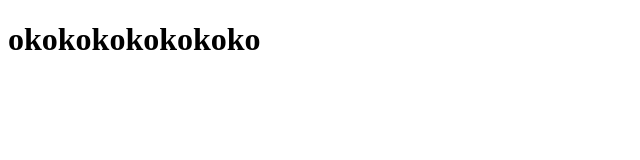
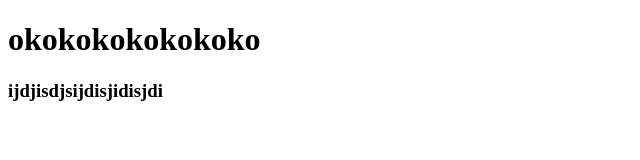
Before and after one commit to hohung113/Tingg, a plain HTML site: page about.html in a window 1280 px wide. Shown: the whole page, without its empty margins (0-640 px from the left). Drawn offline with Linux system fonts and the light colour scheme.

Commit message:
Update about.html

```diff
--- a/about.html
+++ b/about.html
@@ -8,5 +8,6 @@
 </head>
 <body>
     <h1>okokokokokokoko</h1>
+    <h3> ijdjisdjsijdisjidisjdi</h3>
 </body>
 </html>
```
